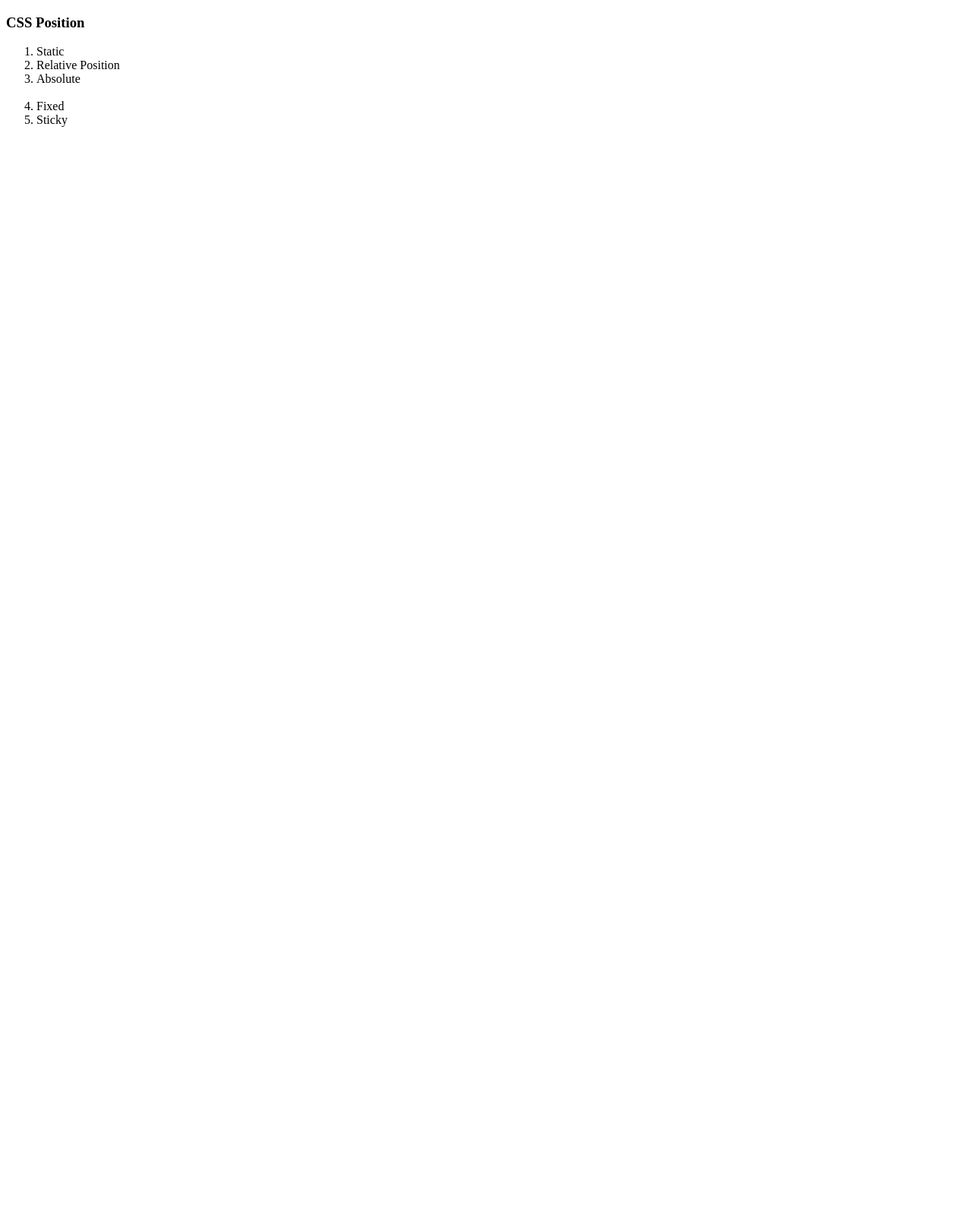
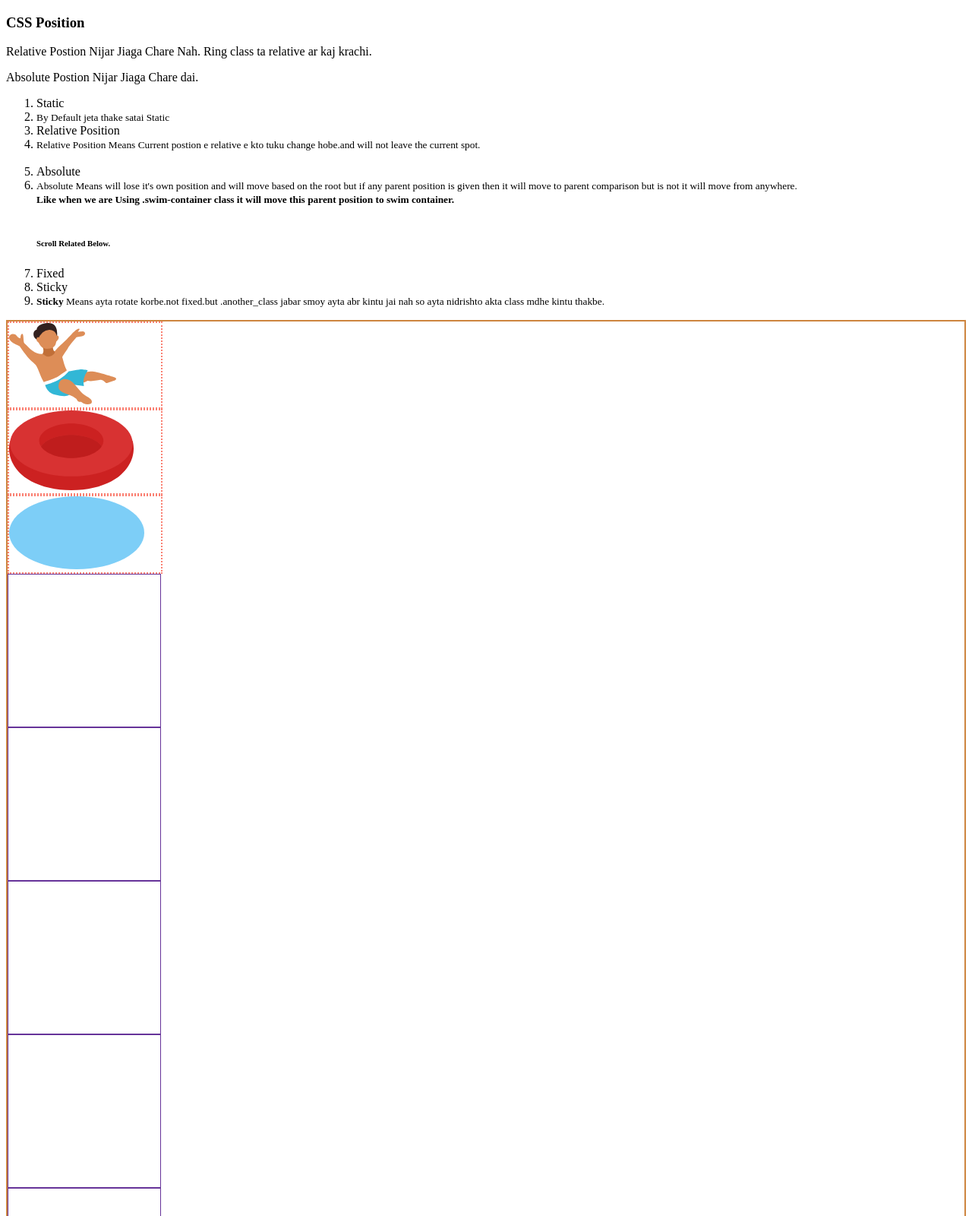
Before and after one commit to mdsalehin/MODULE-6.5, a plain HTML site: page position.html in a window 1280 px wide. Shown: the top 1600 px of the page at 76% size. Before the commit the page ends 800 px from the top, so only its background shows below. Drawn offline with Linux system fonts and the light colour scheme.

Commit message:
Position Static Relative Absolute Fixed Sticky

```diff
--- a/position.html
+++ b/position.html
@@ -4,20 +4,149 @@
     <meta charset="UTF-8">
     <meta name="viewport" content="width=device-width, initial-scale=1.0">
     <title>CSS Position</title>
+
+    <style>
+      .box
+        {
+            border: 2px dotted salmon;
+            width: 200px;
+        }
+        /* Ring class ta relative ar kaj krachi. */
+
+       /* .ring
+        {
+            position: relative;
+            left: 50px;
+            top: -30px; //jekno akta use kora top ar
+            top: 30px;
+        } */
+
+
+        /* now for Absolute ring */
+        /*.ring
+        {
+            position:absolute;
+            top: 40px;
+            left: 100px;
+        } */
+
+        .swim-container
+        {
+            position: relative;
+            border: 2px solid peru;
+        }
+
+        /* now for Sticky ring */
+        /* .ring
+        {
+            position: sticky;
+            top: 0px;
+        } */
+
+         /* now for Fixed ring */
+         /* .ring
+         {
+            position: fixed;
+            top: 200px;
+            left: 50px;
+         } */
+
+
+        .dummy
+        {
+           border: 1px solid rebeccapurple;
+           width: 200px;
+           height: 200px;
+        }
+        .another_class
+        {
+            border: 2px solid blue;
+        }
+
+
+    </style>
+
 </head>
 <body>
     <h3>CSS Position</h3>
 
+        <p>
+            Relative Postion Nijar Jiaga Chare Nah.
+            Ring class ta relative ar kaj krachi.
+        </p>
+        <p>
+            Absolute  Postion Nijar Jiaga Chare dai.
+        </p>
     <ol>
         <!-- Flow Related Position -->
         <li>Static</li>
+        <li>
+            <small>
+               By Default jeta thake satai Static
+            </small>
+        </li>
         <li>Relative Position</li>
+        <li>
+            <small>Relative Position Means Current postion e relative e kto tuku change hobe.and will not leave the current spot.</small>
+        </li>
+        <br>
         <li>Absolute</li>
-
+        <li>
+            <small>
+                Absolute Means will lose it's own position and will move based on the root but if any parent position is given then it will move to parent comparison but is not it will move from anywhere. <br>
+                <b>Like when we are Using .swim-container class it will move this parent position to swim container.</b><br>
+            </small>
+        </li>
         <br>
+        <h6>Scroll Related Below.</h6>
         <!-- Scroll Related -->
         <li>Fixed</li>
         <li>Sticky</li>
+        <li>
+            <small>
+                <b>Sticky</b> Means ayta rotate korbe.not fixed.but .another_class jabar smoy ayta abr kintu jai nah so ayta nidrishto akta class mdhe kintu thakbe.
+            </small>
+        </li>
     </ol>
+
+
+    <div class="swim-container">
+        <!-- .box*3>img -->
+        <div class="box boy">
+            <img src="swim/boy.svg" alt="">
+        </div>
+        <div class="box ring">
+            <img src="swim/ring.svg" alt="">
+        </div>
+        <div class="box water">
+            <img src="swim/water.svg" alt="">
+        </div>
+
+
+        <!-- .dummy*15 -->
+        <div class="dummy"></div>
+        <div class="dummy"></div>
+        <div class="dummy"></div>
+        <div class="dummy"></div>
+        <div class="dummy"></div>
+        <div class="dummy"></div>
+        <div class="dummy"></div>
+        <div class="dummy"></div>
+        <div class="dummy"></div>
+        <div class="dummy"></div>
+        <div class="dummy"></div>
+        <div class="dummy"></div>
+        <div class="dummy"></div>
+        <div class="dummy"></div>
+        <div class="dummy"></div>
+    </div>
+
+    <div class="another_class">
+        <div class="dummy"></div>
+        <div class="dummy"></div>
+        <div class="dummy"></div>
+        <div class="dummy"></div>
+        <div class="dummy"></div>
+    </div>
 </body>
 </html>
```
Also changed, not shown: swim/boy.svg (added), swim/ring.svg (added), swim/water.svg (added).
